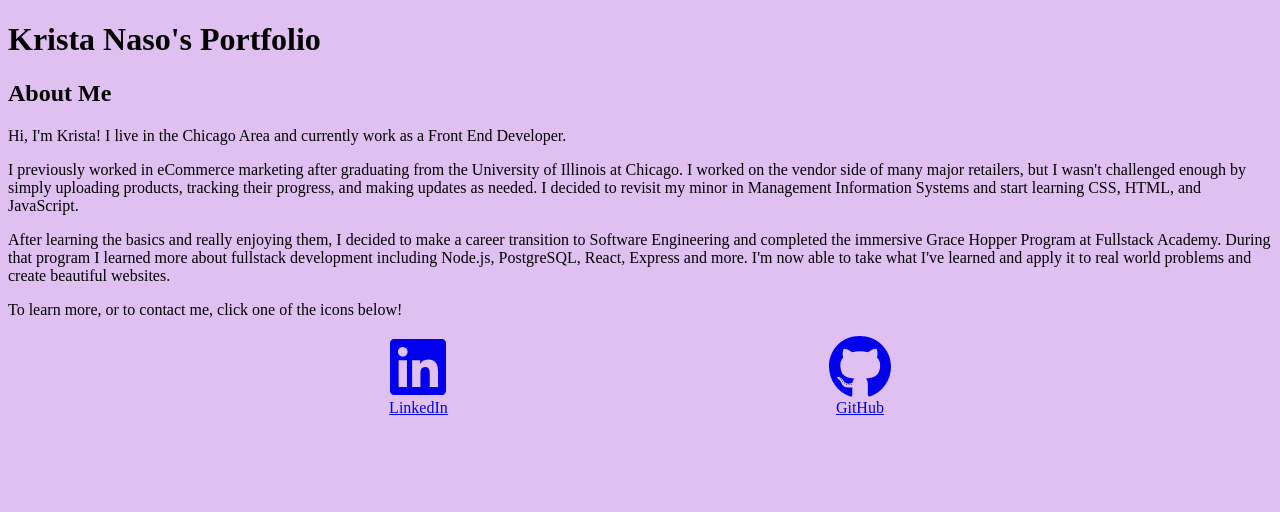
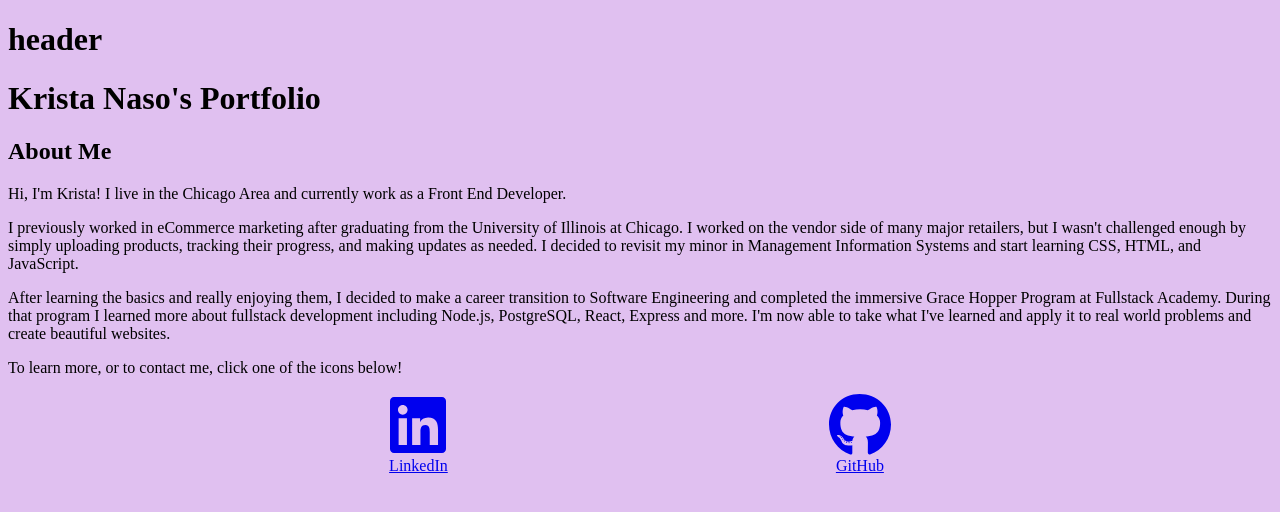
Before and after one commit to knaso17/PersonalPortfolio, a Gatsby site: page / in a window 1280 px wide. Built offline with nearby package versions, Linux system fonts and the light colour scheme; Gatsby itself is replaced by a stand-in of ours; a web font is replaced by a local one.

Commit message:
added header component

```diff
--- /dev/null
+++ b/src/components/Header.js
@@ -0,0 +1,9 @@
+import React from "react";
+
+import "../styles/styles.scss";
+
+export default function About() {
+  return (
+    <h1>header</h1>
+  );
+}
--- a/src/pages/index.js
+++ b/src/pages/index.js
@@ -1,15 +1,19 @@
-import * as React from "react"
-import "../styles/styles.scss"
+import * as React from "react";
+import "../styles/styles.scss";
 
-import About from "../components/About"
+import About from "../components/About";
+import Header from "../components/Header";
 
 const IndexPage = () => {
   return (
-    <main >
-      <title>Krista Naso's Portfolio</title>
-      <h1>Krista Naso's Portfolio</h1>
-      <About/>
-    </main>
+    <React.Fragment>
+      <Header />
+      <main >
+        <title>Krista Naso's Portfolio</title>
+        <h1>Krista Naso's Portfolio</h1>
+        <About/>
+      </main>
+    </React.Fragment>
   )
 }
 
```
